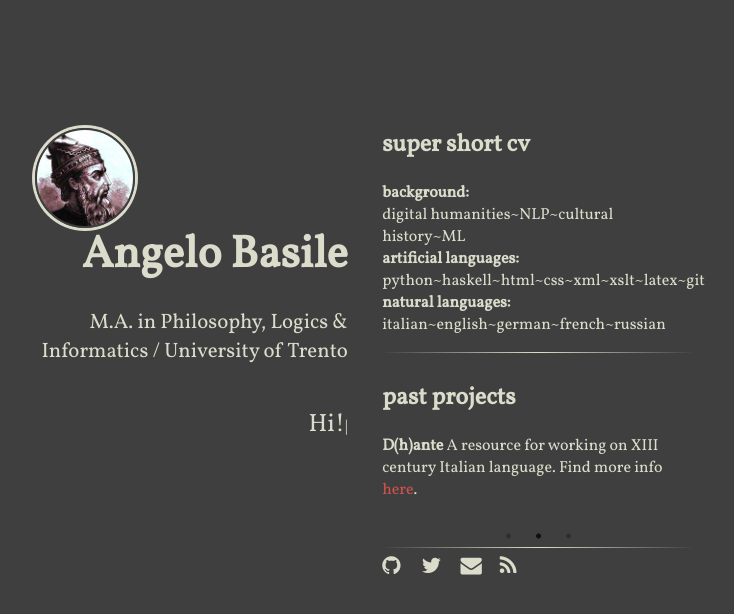
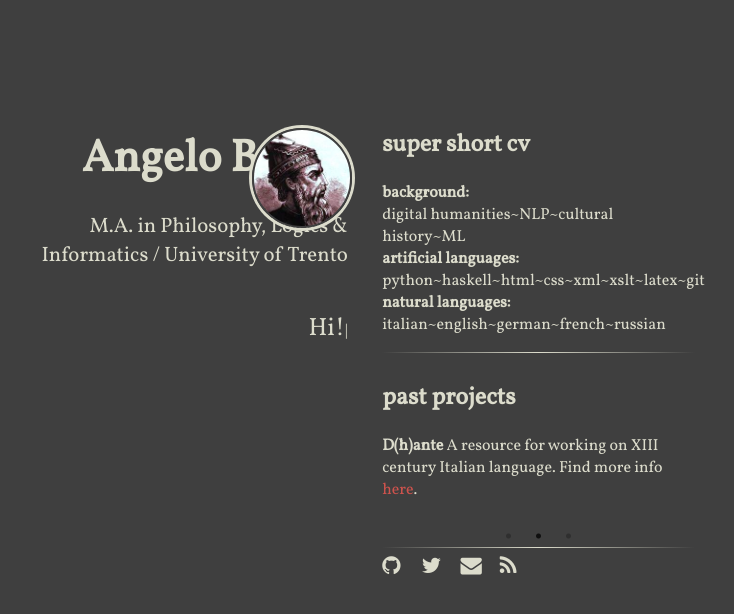
Before and after one commit to rs2/anbasile.github.io, a Jekyll site: the page built from index.html, in a window 1280 px wide. Shown: the top 614 px of the page, without its empty margins (285-1019 px from the left). Built offline with Jekyll 4.4.1, drawn with Linux system fonts in a browser that asks for light colours; nearby versions of some CDN libraries.

Commit message:
Update main.scss

```diff
--- a/assets/main.scss
+++ b/assets/main.scss
@@ -52,14 +52,13 @@
 .logo-container {
 	text-align: center;
 	perspective: 1000;
-	margin-right: 0;
 }
 /*** flip the pane when hovered ***/
 .logo-container:hover .flipper, .logo-container.hover .flipper {
 	transform: rotateY(180deg);
 }
 
-.logo-container, .front, .back {
+.front, .back {
 	width: 96px;
 	height: 96px;
 }
```
